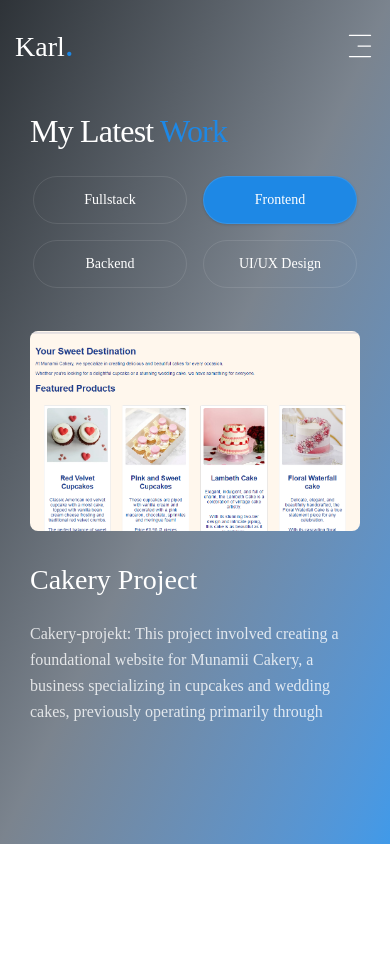
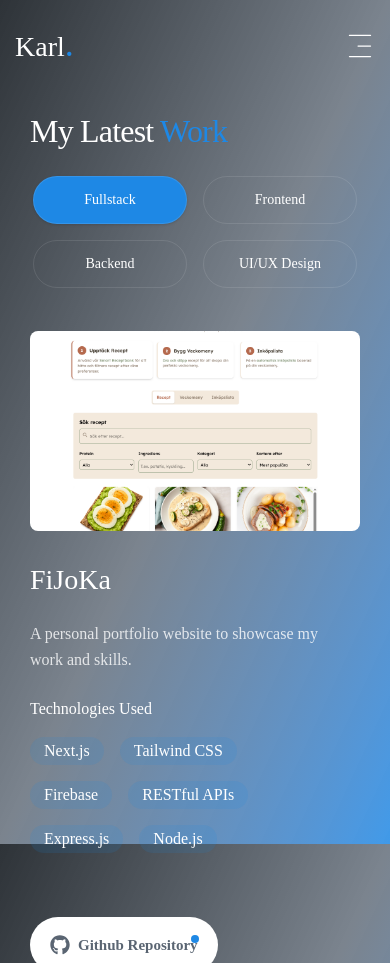
Before and after one commit to Karlbjorfors/portfolio, a Next.js app: page /work in a window 390 px wide. Before the commit the page ends 844 px from the top, so only its background shows below. Built offline with nearby package versions, Linux system fonts and the light colour scheme; a web font is replaced by a local one.

Commit message:
Refactor project IDs and enhance layout in Work component for better organization and responsiveness

```diff
--- a/app/work/page.jsx
+++ b/app/work/page.jsx
@@ -28,7 +28,7 @@ const projects = [
     tech: ["Next.js", "Tailwind CSS", "Framer Motion"],
   },
   {
-    id: 2,
+    id: 3,
     category: "fullstack",
     title: "FiJoKa",
     description: "A personal portfolio website to showcase my work and skills.",
@@ -45,7 +45,7 @@ const projects = [
     ],
   },
   {
-    id: 3,
+    id: 2,
     category: "fullstack",
     title: "ScanTheScam",
     description:
@@ -60,7 +60,7 @@ const projects = [
       "Entity Framewok",
       "RESTful APIs",
       "Cloud/AI",
-      "Authentication & Security (JWT)",
+      "Authentication(JWT)",
     ],
   },
   {
@@ -146,7 +146,7 @@ const Work = () => {
         </h2>
         {/* tabs */}
         <Tabs
-          defaultValue="frontend"
+          defaultValue="fullstack"
           className="w-full flex flex-col gap-6 xl:gap-12"
         >
           {/* tabs list */}
@@ -164,23 +164,26 @@ const Work = () => {
             })}
           </TabsList>
           {/* tabs content */}
-          <div className="h-[400px] scrollbar scrollbar-thumb-accent scrollbar-track-accent/5 overflow-y-scroll xl:overflow-y-visible">
+          <div className="h-[400px] xl:h-[560px]">
             {categories.map((category) => {
               return (
                 <TabsContent key={category} value={category}>
                   <Swiper
                     modules={[Pagination]}
-                    pagination={{ clickable: true, dynamicBullets: true }}
-                    className="h-max xl:h-[560px]"
+                    pagination={{
+                      clickable: true,
+                      dynamicBullets: true,
+                    }}
+                    className="h-full [&_.swiper-pagination]:!bottom-5 [&_.swiper-pagination-bullet]:!bg-white/50 [&_.swiper-pagination-bullet]:!opacity-100 [&_.swiper-pagination-bullet-active]:!bg-accent"
                   >
                     {projects
                       .filter((project) => project.category === category)
                       .map((project) => {
                         return (
                           <SwiperSlide key={project.id} className="h-full">
-                            <div className="flex flex-col xl:flex-row gap-8 xl:gap-12">
+                            <div className="flex flex-col xl:flex-row gap-8 xl:gap-12 h-full">
                               {/* project info */}
-                              <div className="w-full max-w-[380px] flex flex-col gap-6 xl:gap-8 xl:pt-6 order-2 xl:order-none">
+                              <div className="w-full max-w-[380px] flex flex-col gap-6 xl:gap-8 xl:pt-6 order-2 xl:order-none max-h-[400px] xl:max-h-[500px] overflow-y-auto scrollbar scrollbar-thumb-accent scrollbar-track-accent/5 pr-2">
                                 {/* title */}
                                 <h3 className="h3">{project.title}</h3>
                                 {/* description */}
@@ -188,7 +191,7 @@ const Work = () => {
                                   {project.description}
                                 </p>
                                 {/* tech */}
-                                <div className="xl:mb-4 max-w-[300px] min-h-[130px]">
+                                <div className="mb-6 max-w-[300px]">
                                   <p className="mb-4">Technologies Used</p>
                                   <ul className="flex flex-wrap gap-4">
                                     {project.tech.map((item, index) => {
@@ -204,23 +207,27 @@ const Work = () => {
                                   </ul>
                                 </div>
                                 {/*  btns */}
-                                <div className="flex flex-col sm:flex-row gap-4 items-start">
+                                <div className="flex flex-col sm:flex-row gap-4 items-start mt-4">
+                                  {project.link && (
                                     <Link href={project.link}>
                                       <button className="btn btn-sm btn-accent flex gap-2">
                                         <MdArrowOutward className="text-xl" />
                                         <span>Live Project</span>
                                       </button>
                                     </Link>
+                                  )}
+                                  {project.github && (
                                     <Link href={project.github}>
                                       <button className="btn btn-sm btn-white flex gap-2">
                                         <FaGithub className="text-xl" />
                                         <span>Github Repository</span>
                                       </button>
                                     </Link>
+                                  )}
                                 </div>
                               </div>
                               {/* project img */}
-                              <div className="w-full h-[200px] md:h-[300px] xl:h-[400px] relative bg-pink-50/10 order-1 xl:order-none rounded-lg overflow-hidden">
+                              <div className="w-full h-[200px] md:h-[400px] xl:h-[500px] relative bg-pink-50/10 order-1 xl:order-none rounded-lg overflow-hidden">
                                 <Image
                                   src={project.image}
                                   alt={project.image}
```
Lines whose indentation alone changed are shown as unchanged.
